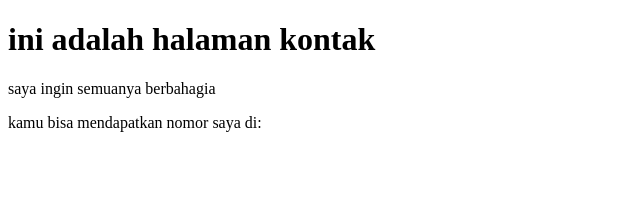
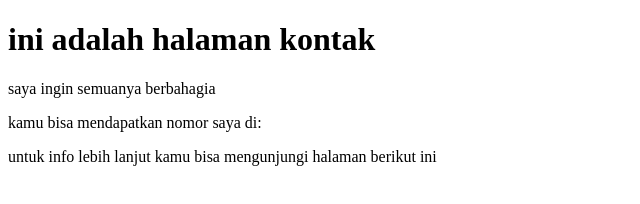
Before and after one commit to VIZO2314/website-perusahaan, a plain HTML site: page contact-us.html in a window 1280 px wide. Shown: the whole page, without its empty margins (0-640 px from the left). Drawn offline with Linux system fonts and the light colour scheme.

Commit message:
penambahan info lanjut

```diff
--- a/contact-us.html
+++ b/contact-us.html
@@ -9,5 +9,6 @@
     <h1>ini adalah halaman kontak</h1>
     <p>saya ingin semuanya berbahagia</p>
     <p>kamu bisa mendapatkan nomor saya di: </p>
+    <p>untuk info lebih lanjut kamu bisa mengunjungi halaman berikut ini</p>
 </body>
 </html>
```
